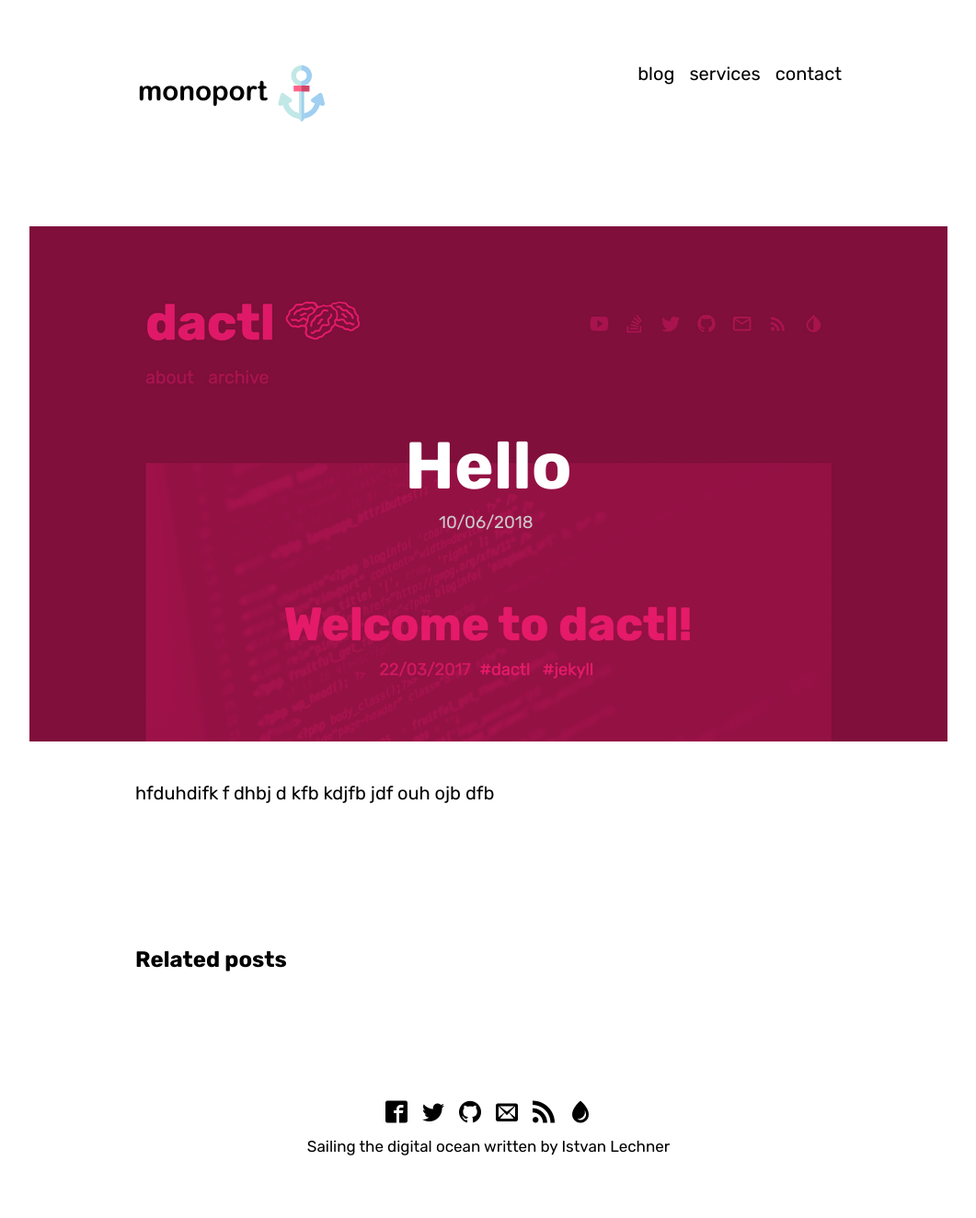
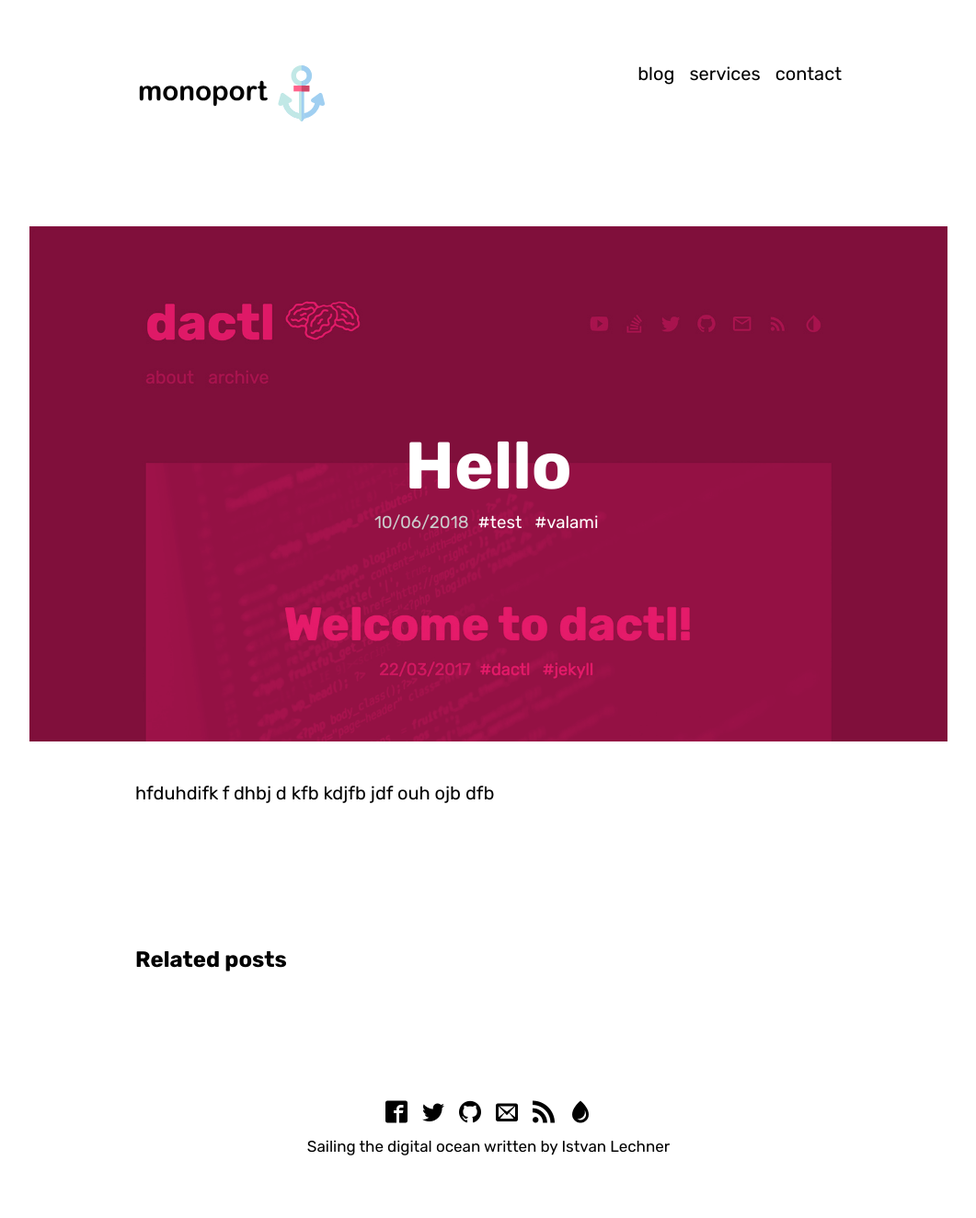
Before and after one commit to vestalux/monoport3, a Jekyll site: the page built from _posts/2018-06-10-hello.md, in a window 1280 px wide. Shown: the whole page at 92% size, without its empty margins (109-1170 px from the left). Built offline with Jekyll 4.4.1, drawn with Linux system fonts in a browser that asks for light colours; some web fonts are replaced.

Commit message:
Update from Forestry.io - Updated hello.md

```diff
--- a/_posts/2018-06-10-hello.md
+++ b/_posts/2018-06-10-hello.md
@@ -3,7 +3,9 @@ title: Hello
 date: 2018-06-10 00:00:00 +0000
 layout: post
 content: Helloka
-tags: []
+tags:
+- test
+- valami
 overlay: red
 hero: "/uploads/screenshot_desktop_dark.jpg"
 ---
```
